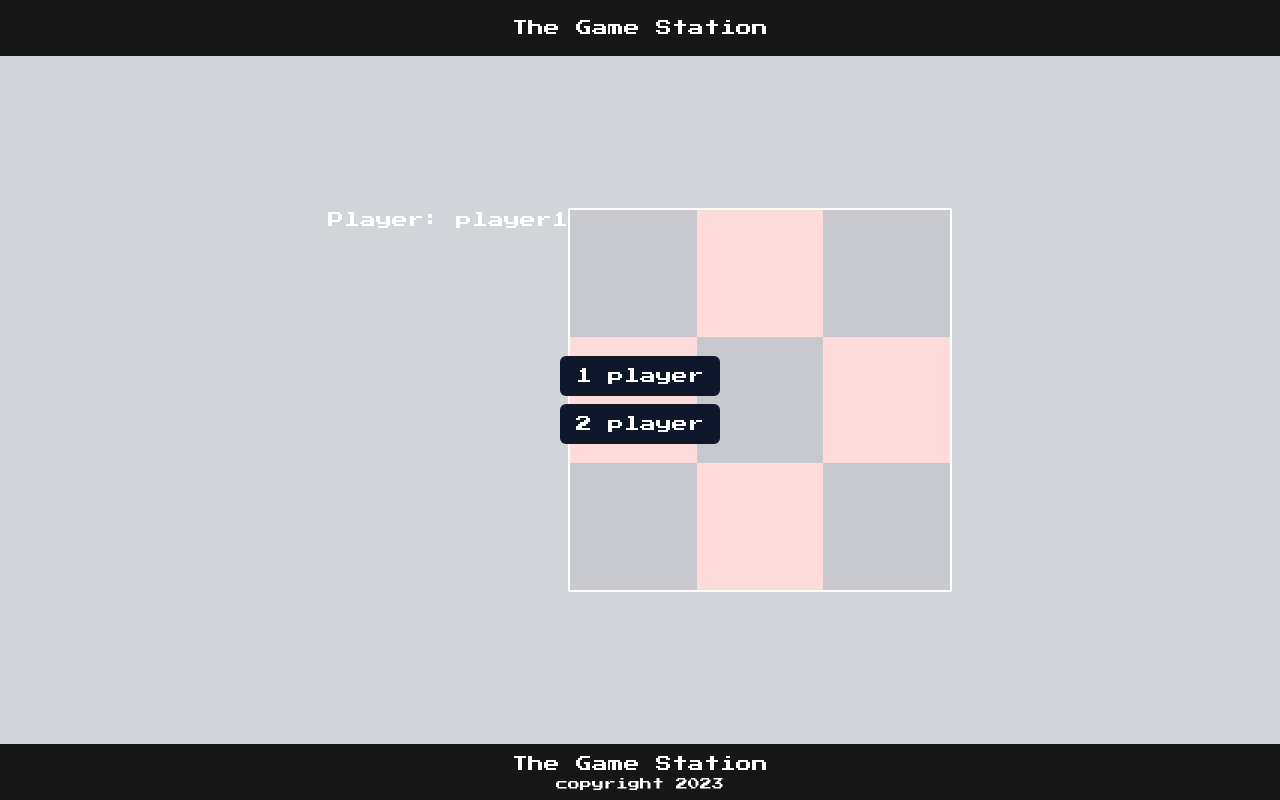
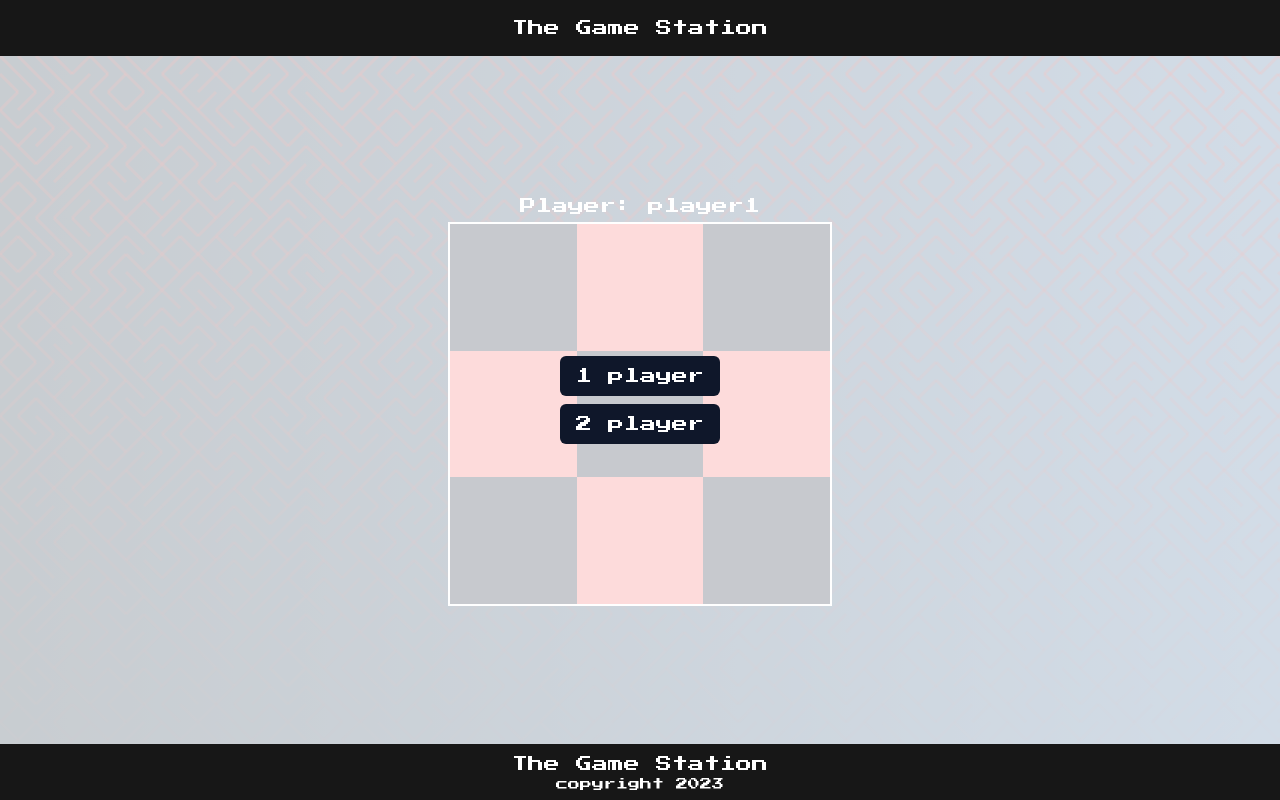
Before and after one commit to realworldweb/game-station, a Next.js app: page /naughts-and-crosses in a window 1280 px wide. Built offline with nearby package versions, Linux system fonts and the light colour scheme.

Commit message:
added draft of winnerpane add some styling

```diff
--- /dev/null
+++ b/components/winners-pane.tsx
@@ -0,0 +1,33 @@
+import { FC } from 'react';
+
+/*types*/
+import { WinningInfo } from '@/lib/types/game-states';
+
+interface MyProps {
+	winningInfo: WinningInfo;
+}
+const WinnersPane: FC<MyProps> = ({ winningInfo }) => {
+	return (
+		<div
+			title=''
+			className={`absolute flex flex-col gap-2 bg-white/75 flex-wrap z-10 w-full h-full justify-center content-center ${
+				winningInfo.won ? '' : 'hidden'
+			}`}
+		>
+			{winningInfo.gameOver && winningInfo.won === false ? (
+				<div className='relative flex flex-col bg-slate-900 text-white justify-center content-center p-10'>
+					<h1 className='text-center'></h1>
+					<p>{`${winningInfo.name} has won the game`}</p>
+				</div>
+			) : null}
+			<div className='relative flex flex-col bg-slate-900 text-white justify-center content-center p-10'>
+				<h1 className='text-center'>{`${
+					winningInfo.name === 'comp' ? 'Too bad' : 'Congratulations'
+				}`}</h1>
+				<p>{`${winningInfo.name} has won the game`}</p>
+			</div>
+		</div>
+	);
+};
+
+export default WinnersPane;
--- a/layouts/main.tsx
+++ b/layouts/main.tsx
@@ -10,6 +10,9 @@ const Footer = dynamic(
 	() => import(/* webpackChunkName: "quotes" */ '../components/layout/footer')
 );
 
+/*styles*/
+import Styles from '../styles/main.module.css';
+
 interface MyProps {
 	children: ReactNode;
 }
@@ -18,7 +21,11 @@ const headerOnly: FC<MyProps> = ({ children }) => {
 	return (
 		<div className='relative grow flex flex-col min-h-full'>
 			<Header />
-			{children}
+			<main
+				className={`relative flex grow min-h-full flex-col ${Styles.background}`}
+			>
+				{children}
+			</main>
 			<Footer />
 		</div>
 	);
--- a/lib/helpers/naughts.tsx
+++ b/lib/helpers/naughts.tsx
@@ -48,11 +48,17 @@ const computerTurn = (board: string[], sign: string) => {
 			o: segment.filter((cell) => cell === 'o'),
 		};
 
-		if (checks[sign as keyof typeof checks].length === 2) {
+		const total = checks.x.length + checks.o.length;
+
+		if (checks[sign as keyof typeof checks].length === 2 && total === 2) {
 			return buildBoard(i, newBoard, sign);
 		}
 
-		if (checks[otherSign as keyof typeof checks].length === 2 && !x) {
+		if (
+			checks[otherSign as keyof typeof checks].length === 2 &&
+			total === 2 &&
+			!x
+		) {
 			x = i;
 			continue;
 		}
--- /dev/null
+++ b/lib/types/game-states.ts
@@ -0,0 +1,8 @@
+interface WinningInfo {
+	name: string;
+	score?: number;
+	won: boolean;
+	gameOver?: true;
+}
+
+export type { WinningInfo };
--- a/pages/index.tsx
+++ b/pages/index.tsx
@@ -19,10 +19,10 @@ export default function Home() {
 				/>
 				<meta name='viewport' content='width=device-width, initial-scale=1' />
 			</Head>
-			<main className=''>
+			<>
 				<h1>Welcome to the game station</h1>
 				<Link href='/naughts-and-crosses'>Naughts and crosses</Link>
-			</main>
+			</>
 		</>
 	);
 }
--- a/pages/naughts-and-crosses/index.tsx
+++ b/pages/naughts-and-crosses/index.tsx
@@ -1,11 +1,15 @@
 /*react*/
 import { ReactElement, useState, useEffect } from 'react';
+
+/*next*/
+import dynamic from 'next/dynamic';
 
 /*layouts*/
 import Layout from '@/layouts/main';
 
 /*components*/
 import SelectPlayers from '@/components/select-players';
+const WinnersPane = dynamic(() => import('../../components/winners-pane'));
 
 /*reducers*/
 import Player from '@/hooks/player';
@@ -13,9 +17,16 @@ import Player from '@/hooks/player';
 /*helpers*/
 import { computerTurn, hasWon } from '@/lib/helpers/naughts';
 
+/*types*/
+import { WinningInfo } from '@/lib/types/game-states';
+
 export default function Naughts() {
 	const [board, setBoard] = useState(Array.from({ length: 9 }, () => ''));
 	const [players, setPlayers] = useState(0);
+	const [winningInfo, setWinnigInfo] = useState<WinningInfo>({
+		name: '',
+		won: false,
+	});
 	const [player1, playerActions1] = Player('player1');
 	const [player2, playerActions2] = Player('player2');
 
@@ -27,9 +38,16 @@ export default function Naughts() {
 
 	useEffect(() => {
 		if (!player1.turn && !player2.turn) return;
+		const player = player1.turn ? player1.name : player2.name;
 
 		if (hasWon(board)) {
-			console.log(`${player1.turn ? player1.name : player2.name} has won`);
+			setWinnigInfo({ name: player, won: true });
+			return;
+		}
+
+		const boardFull = board.every((cell) => cell !== '');
+		if (boardFull) {
+			setWinnigInfo({ name: player, won: false, gameOver: true });
 			return;
 		}
 
@@ -69,14 +87,16 @@ export default function Naughts() {
 	};
 
 	return (
-		<div className='relative flex grow flex-none flex-wrap w-100 h-14 content-center justify-center bg-slate-600'>
+		<div className='relative flex grow flex-none flex-wrap w-100 h-14 content-center justify-center'>
 			<SelectPlayers
 				players={players}
 				setPlayers={(num: number) => setPlayers(num)}
 				setNames={setNames}
 				setSigns={setSigns}
 			/>
-			<p title='current-player' className='text-white mb-1'>
+			<WinnersPane winningInfo={winningInfo} />
+			<div className='relative flex flex-col w-100 justify-center content-center'>
+				<p title='current-player' className='text-white text-center mb-1'>
 					{`Player: ${player2.turn ? player2.name : player1.name}`}
 				</p>
 				<div
@@ -88,7 +108,7 @@ export default function Naughts() {
 							<div
 								key={i}
 								title='board-tile'
-							className={`flex flex-wrap justify-center content-center w-1/3 h-1/3 text-white ${
+								className={`flex flex-wrap relativeFont justify-center content-center w-1/3 h-1/3 text-white ${
 									i % 2 === 0 ? 'bg-slate-800' : 'bg-red-400'
 								}`}
 								onClick={() => {
@@ -101,6 +121,7 @@ export default function Naughts() {
 					})}
 				</div>
 			</div>
+		</div>
 	);
 }
 
--- a/styles/globals.css
+++ b/styles/globals.css
@@ -9,3 +9,7 @@ body,
 	height: 100%;
 	width: 100%;
 }
+
+.relativeFont {
+	font-size: clamp(15px, 20vw, 45px);
+}
--- /dev/null
+++ b/styles/main.module.css
@@ -0,0 +1,9 @@
+.background {
+	background: url('/ttten.svg') no-repeat,
+		linear-gradient(
+			90deg,
+			hsla(208, 33%, 21%, 1) 0%,
+			hsla(211, 36%, 46%, 1) 100%
+		);
+	background-size: cover;
+}
```
Also changed, not shown: public/ttten.svg (added), 1 other file (tests, documents, lock files or other folders). Lines whose indentation alone changed are shown as unchanged.
